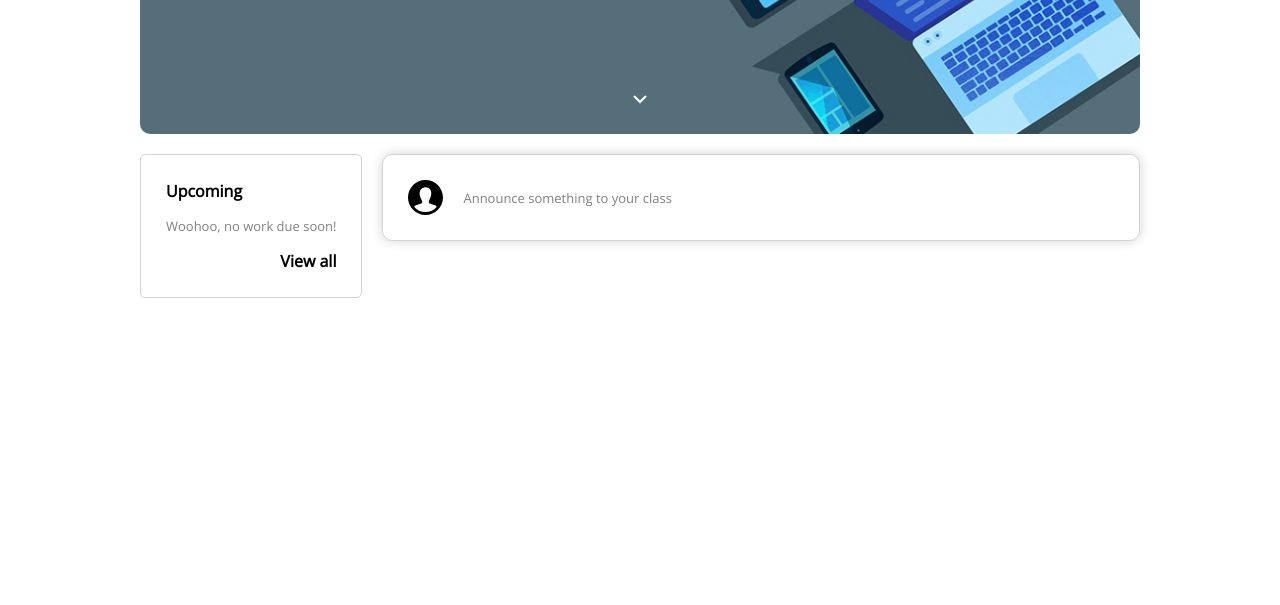
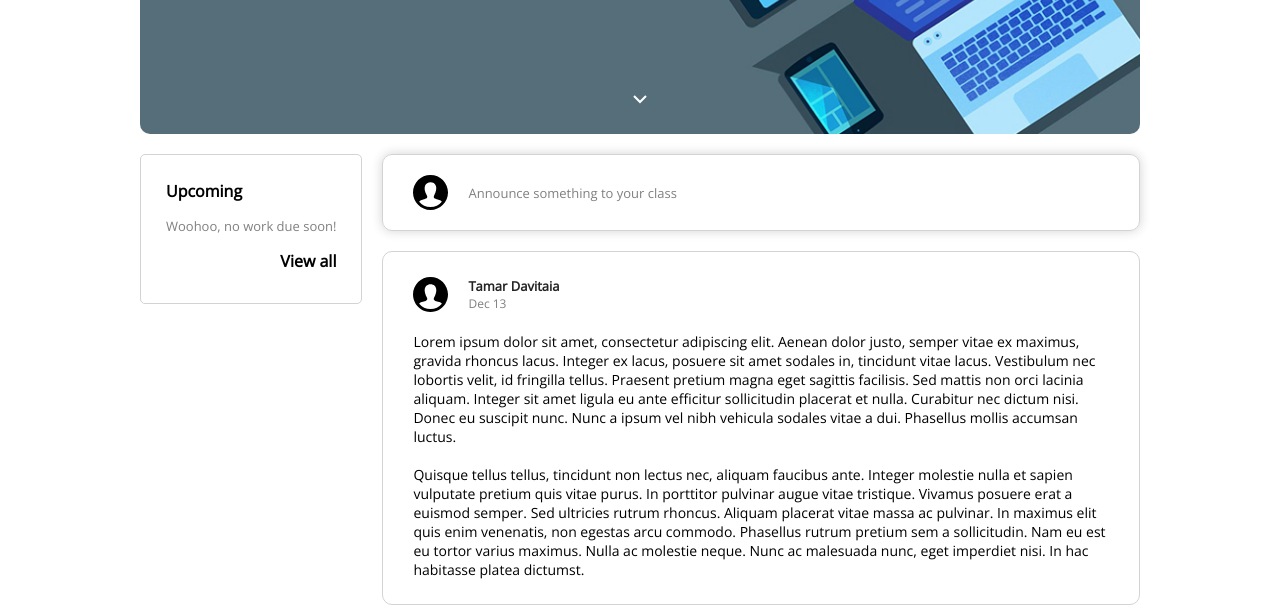
Before and after one commit to Tamar-Mepe/ClassniRoom, a plain HTML site: page src/html/classroom.html in a window 1280 px wide. Shown: the part 206-811 px from the top of the page. Drawn offline with nearby package versions, Linux system fonts and the light colour scheme.

Commit message:
add basic post skeleton

```diff
--- a/src/css/styles.css
+++ b/src/css/styles.css
@@ -428,6 +428,7 @@ header ul:last-child {
     font-family: 'Open Sans', serif;
     margin-right: 20px;
     flex-shrink: 0;
+    max-height: 150px;
 }
 
 .left-part-button {
@@ -465,25 +466,60 @@ header ul:last-child {
     font-size: 13px;
 }
 
-.post-container {
+.announce-container {
     display: flex;
     align-items: center;
     box-sizing: border-box;
     border: 1px solid lightgray;
-    padding: 25px;
+    padding: 20px 30px;
     box-shadow: 0 0px 11px rgba(33, 33, 33, .2);
     border-radius: 10px;
 }
 
-.post-container svg {
+.right-part-container svg {
     width: 35px;
     height: 35px;
+    margin-right: 20px;
 }
 
 .announcement {
-    margin-left: 20px;
     color: gray;
     font-size: 13px;
+}
+
+.class-post-container {
+    margin-top: 20px;
+    display: flex;
+    flex-direction: column;
+    box-sizing: border-box;
+    border: 1px solid lightgray;
+    border-radius: 10px;
+}
+
+.class-post-upper {
+    padding: 25px 0px 0px 30px;
+    display: flex;
+    align-items: center;
+    color: gray;
+}
+
+.post-upper-labels {
+    display: flex;
+    flex-direction: column;
+    font-size: 12px;
+}
+
+.post-owner {
+    color: rgb(36, 36, 36);
+    font-family: 'Open Sans', serif;
+    font-weight: bold;
+    font-size: 13px;
+}
+
+.post-class-main-text {
+    margin-top: 20px;
+    padding: 0px 30px 25px 30px;
+    font-size: 14px;
 }
 
 /* ============================== */
@@ -511,6 +547,7 @@ table {
     font-weight: bold;
     display: flex;
     align-items: flex-end;
+    justify-content: space-between;
     font-size: 2rem;
     border-bottom: 0.5px solid gray;
     padding: 20px 20px 15px 20px;
--- a/src/html/classroom.html
+++ b/src/html/classroom.html
@@ -74,12 +74,40 @@
                     </div>
                 </div>
                 <div class="right-part-container">
-                    <div class="post-container">
+                    <div class="announce-container">
                         <svg viewBox="0 0 24 24">
                             <path
                                 d="M12 0c-6.627 0-12 5.373-12 12s5.373 12 12 12 12-5.373 12-12-5.373-12-12-12zm0 22c-3.123 0-5.914-1.441-7.749-3.69.259-.588.783-.995 1.867-1.246 2.244-.518 4.459-.981 3.393-2.945-3.155-5.82-.899-9.119 2.489-9.119 3.322 0 5.634 3.177 2.489 9.119-1.035 1.952 1.1 2.416 3.393 2.945 1.082.25 1.61.655 1.871 1.241-1.836 2.253-4.628 3.695-7.753 3.695z" />
                         </svg>
                         <div class="announcement">Announce something to your class</div>
+                    </div>
+                    <div class="class-post-container">
+                        <div class="class-post-upper">
+                            <svg viewBox="0 0 24 24">
+                                <path
+                                    d="M12 0c-6.627 0-12 5.373-12 12s5.373 12 12 12 12-5.373 12-12-5.373-12-12-12zm0 22c-3.123 0-5.914-1.441-7.749-3.69.259-.588.783-.995 1.867-1.246 2.244-.518 4.459-.981 3.393-2.945-3.155-5.82-.899-9.119 2.489-9.119 3.322 0 5.634 3.177 2.489 9.119-1.035 1.952 1.1 2.416 3.393 2.945 1.082.25 1.61.655 1.871 1.241-1.836 2.253-4.628 3.695-7.753 3.695z" />
+                            </svg>
+                            <div class="post-upper-labels">
+                                <div class="post-owner">Tamar Davitaia</div>
+                                <div>Dec 13</div>
+                            </div>
+                        </div>
+                        <div class="post-class-main-text">
+                            Lorem ipsum dolor sit amet, consectetur adipiscing elit. Aenean dolor justo, semper
+                            vitae ex maximus, gravida rhoncus lacus. Integer ex lacus, posuere sit amet sodales in,
+                            tincidunt vitae lacus. Vestibulum nec lobortis velit, id fringilla tellus. Praesent
+                            pretium magna eget sagittis facilisis. Sed mattis non orci lacinia aliquam. Integer sit
+                            amet ligula eu ante efficitur sollicitudin placerat et nulla. Curabitur nec dictum nisi.
+                            Donec eu suscipit nunc. Nunc a ipsum vel nibh vehicula sodales vitae a dui. Phasellus
+                            mollis accumsan luctus.<br><br>
+                            Quisque tellus tellus, tincidunt non lectus nec, aliquam faucibus ante. Integer molestie
+                            nulla et sapien vulputate pretium quis vitae purus. In porttitor pulvinar augue vitae
+                            tristique. Vivamus posuere erat a euismod semper. Sed ultricies rutrum rhoncus. Aliquam
+                            placerat vitae massa ac pulvinar. In maximus elit quis enim venenatis, non egestas arcu
+                            commodo. Phasellus rutrum pretium sem a sollicitudin. Nam eu est eu tortor varius
+                            maximus. Nulla ac molestie neque. Nunc ac malesuada nunc, eget imperdiet nisi. In hac
+                            habitasse platea dictumst.
+                        </div>
                     </div>
                 </div>
             </div>
```
